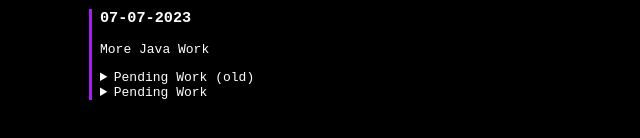
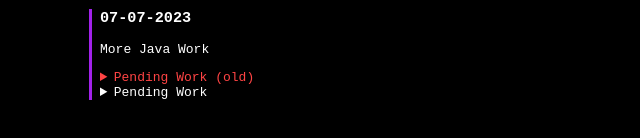
Before and after one commit to HemanBabuSeervi/hemanbabuseervi.github.io, a plain HTML site: page blog/index.html in a window 1280 px wide. Shown: the part 194-332 px from the top of the page, without its empty margins (176-816 px from the left). Drawn offline with Linux system fonts and the light colour scheme.

Commit message:
Added an .old class for old Pending Work

```diff
--- a/blog/style.css
+++ b/blog/style.css
@@ -19,3 +19,6 @@
 #blog .day{
     padding-left: 8px;
 }
+.old{
+    color:#ff4444;
+}
```
